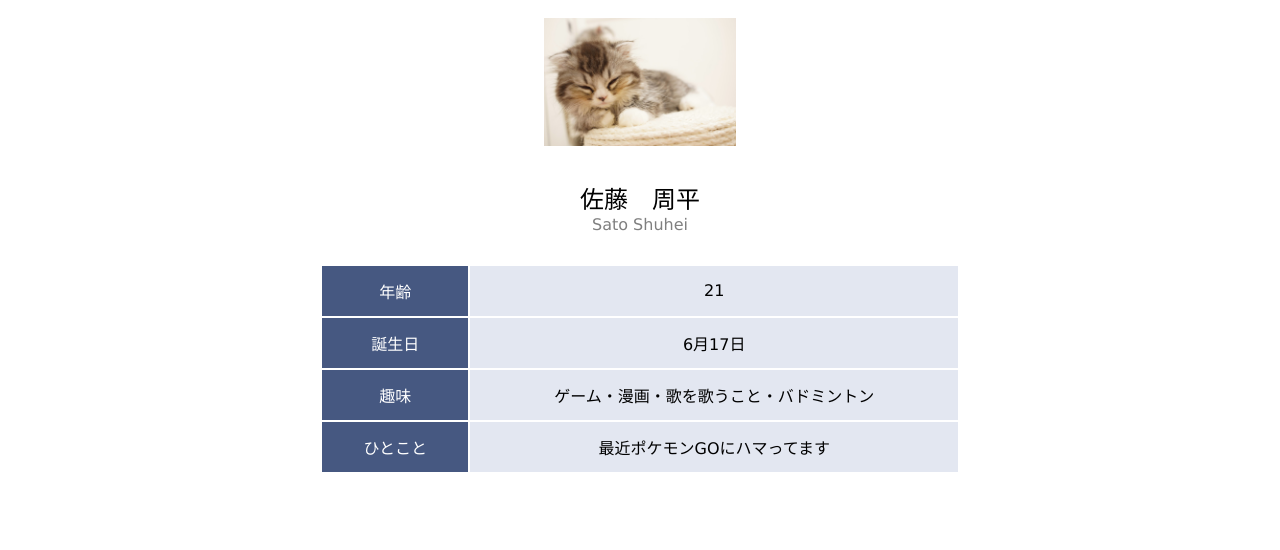
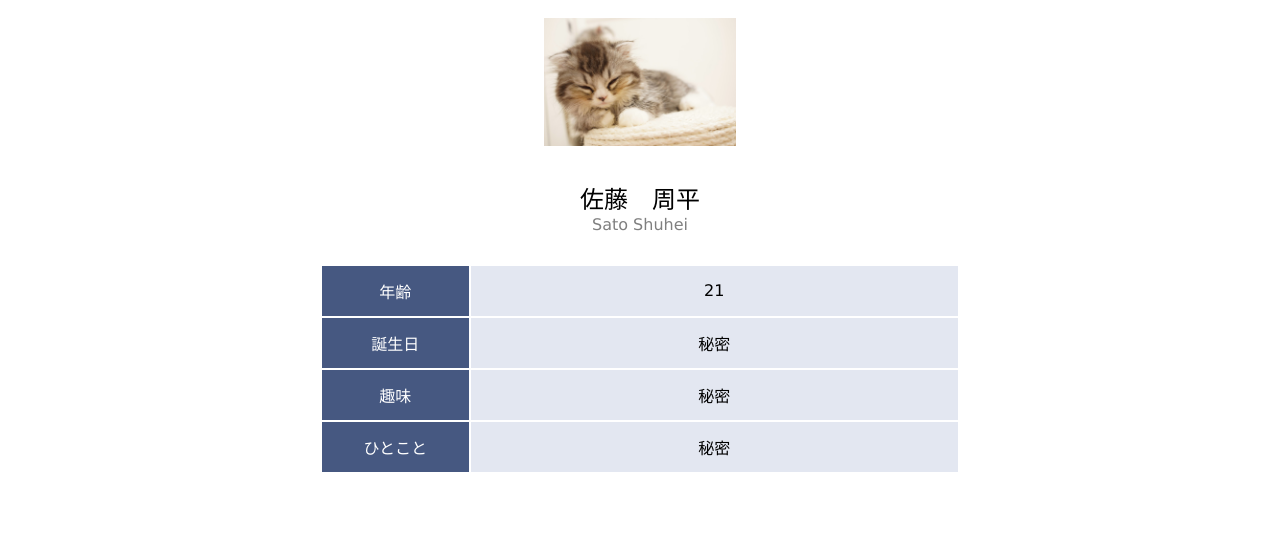
Before and after one commit to satoshuuu/SamplePage, a plain HTML site: page index.html in a window 1280 px wide. Shown: the part 250-800 px from the top of the page. Drawn offline with nearby package versions, Linux system fonts and the light colour scheme.

Commit message:
profileの更新

```diff
--- a/index.html
+++ b/index.html
@@ -34,15 +34,15 @@
                 </tr>
                 <tr>
                     <td class="td1">誕生日</td>
-                    <td class="td2">6月17日</td>
+                    <td class="td2">秘密</td>
                 </tr>
                 <tr>
                     <td class="td1">趣味</td>
-                    <td class="td2">ゲーム・漫画・歌を歌うこと・バドミントン</td>
+                    <td class="td2">秘密</td>
                 </tr>
                 <tr>
                     <td class="td1">ひとこと</td>
-                    <td class="td2">最近ポケモンGOにハマってます</td>
+                    <td class="td2">秘密</td>
                 </tr>
             </table>
         </div>
```
